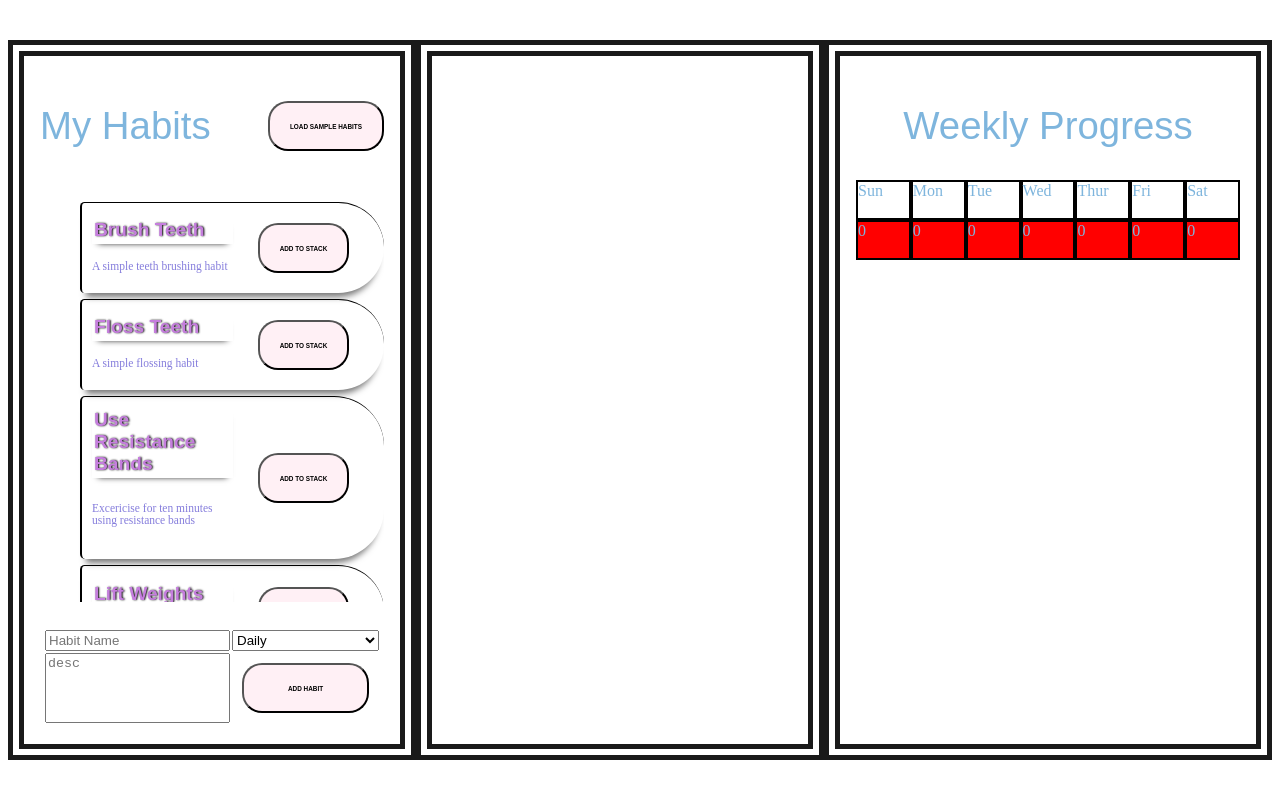
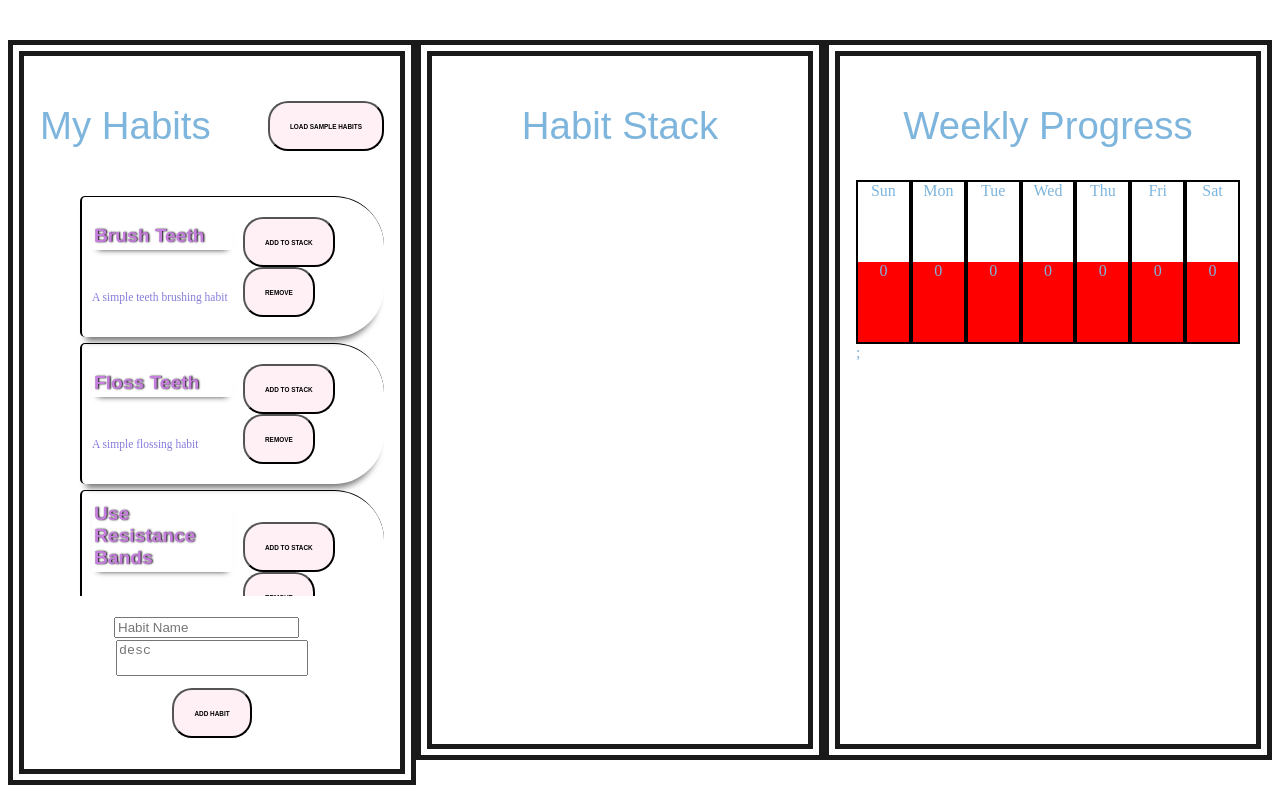
Before and after one commit to MatCre/Habit-Tracker, a React app in the folder habit-tracker/: page / in a window 1280 px wide. Both pictures are taken after a click on the button "LOAD SAMPLE HABITS". Built offline with nearby package versions, Linux system fonts and the light colour scheme.

Commit message:
Basic functionality done. You can add a habit, complete a habit, your week progress is incremented and the color updated

```diff
--- a/habit-tracker/src/Sass/Components/_addHabitForm.scss
+++ b/habit-tracker/src/Sass/Components/_addHabitForm.scss
@@ -1,11 +1,16 @@
 .habit-form-edit {
-    display: grid;
-    grid-template-columns: 1fr 1fr;
-    gap: 2px;
+    display: flex;
+    flex-direction: column;
+    align-items: center;
     padding: 5px;
     min-height: 10vh;
+    input {
+        align-self: flex-start;
+    }
     textarea {
         resize: none;
+        margin: 2px;
+        width: 15vw;
     }
     button {
         margin: 10px;
--- a/habit-tracker/src/Sass/Components/_weeklyTracker.scss
+++ b/habit-tracker/src/Sass/Components/_weeklyTracker.scss
@@ -1,9 +1,21 @@
 .week-prog-wrap {
     display: grid;
+    align-content: space-between;
     grid-template-columns: repeat(7, 1fr);
-    grid-template-rows: 1fr 1fr;
+    grid-template-rows: 1fr 1f;
     width: 30vw;
     height: 10vh;
+}
+
+.day-wrap {
+    display: flex;
+    flex-direction: column;
+    min-height: 10vhpx;
+    span {
+        display: block;
+        text-align: center;
+        height: 10vh;
+    }
 }
 
 .week-prog-wrap > * {
--- a/habit-tracker/src/Sass/app.scss
+++ b/habit-tracker/src/Sass/app.scss
@@ -24,7 +24,7 @@
 }
 
 .habit-list {
-    overflow: scroll;
+    overflow: auto;
     max-height: 50vh;
 }
 
--- a/habit-tracker/src/components/AddHabitForm.js
+++ b/habit-tracker/src/components/AddHabitForm.js
@@ -3,21 +3,28 @@ import PropTypes from 'prop-types';
 import '../Sass/Components/_addHabitForm.scss';
 
 class AddHabitForm extends React.Component {
+    nameRef = React.createRef();
+    descRef = React.createRef();
+    addedRef = React.createRef();
 
-    // createHabit = (event) => {
-    //     event.preventDefault();
-    //     console.log(event);
-    // }
+    createHabit = (event) => {
+        event.preventDefault();
+        console.log(event);
+        const habit = {
+            habitName: this.nameRef.current.value,
+            habitDesc: this.descRef.current.value,
+            added: false
+        }
+        this.props.addHabit(habit)
+        //refresh the form
+        event.currentTarget.reset();
+    }
 
     render() {
         return(
-            <form className="habit-form-edit" >
-                <input name="name" type="text" placeholder="Habit Name" />
-                <select name="frequency" placeholder="Daily">
-                    <option value="daily">Daily</option>
-                    <option value="wekkly">Weekly</option>
-                </select>
-                <textarea name="desc" placeholder="desc" />
+            <form className="habit-form-edit" onSubmit={this.createHabit} >
+                <input name="name" ref={this.nameRef} type="text" placeholder="Habit Name"  autoComplete='off'/>
+                <textarea name="desc" ref={this.descRef} placeholder="desc" />
                 <button type="submit">Add Habit</button>
             </form>
         )
--- a/habit-tracker/src/components/App.js
+++ b/habit-tracker/src/components/App.js
@@ -12,8 +12,15 @@ class App extends React.Component {
     state = {
         habits: {},
         habitStack: {},
-        weeklyTrack: [0,0,0,0,0,0,0]
+        weeklyTrack: {Sun: 0,
+            Mon: 0,
+            Tue: 0,
+            Wed: 0,
+            Thu: 0,
+            Fri: 0,
+            Sat: 0
     }
+}
 
     componentDidMount() {
         const localStorageRef1 = localStorage.getItem('habitStack');
@@ -30,6 +37,21 @@ class App extends React.Component {
 
         localStorage.setItem('habitStack', JSON.stringify(this.state.habitStack));
         localStorage.setItem('weeklyTrack', JSON.stringify(this.state.weeklyTrack));
+    }
+
+    addHabit = (habit) => {
+        //1. Take a copy of the exhisting state
+        const habits = {...this.state.habits};
+        //2. Add our new habit to that variable
+        habits[`habit${Date.now()}`] = habit;
+        //3. set the new fishes object to state
+        this.setState({habits,})
+    }
+
+    removeHabit = (key) => {
+        const habits = {...this.state.habits};
+        delete habits[key];
+        this.setState({habits})
     }
 
     addToHabitStack = (key) => {
@@ -54,16 +76,36 @@ class App extends React.Component {
         //Copy the state of weeklyTrack
         const weeklyTrack = {...this.state.weeklyTrack}
         //Get the value of the array value i want to incremenet
-        let valueToIncrement = weeklyTrack[today];
+        let day;
+        switch (today) {
+            case 0:
+              day = "Sun";
+              break;
+            case 1:
+              day = "Mon";
+              break;
+            case 2:
+               day = "Tue";
+              break;
+            case 3:
+              day = "Wed";
+              break;
+            case 4:
+              day = "Thu";
+              break;
+            case 5:
+              day = "Fri";
+              break;
+            case 6:
+              day = "Sat";
+          }
+        let valueToIncrement = weeklyTrack[day];
         //Increment that value
         valueToIncrement ++
         //Set todays value to that incremented value
-        weeklyTrack[today] = valueToIncrement;
+        weeklyTrack[day] = valueToIncrement;
         //Set the state of weekly track to the new values.
         this.setState({ weeklyTrack })
-
-
-
     }
 
     completeHabitInHabitStack = (key) => {
@@ -93,12 +135,14 @@ class App extends React.Component {
                         key={key}
                         details={this.state.habits[key]}
                         addToHabitStack={this.addToHabitStack}
+                        removeHabit={this.removeHabit}
                         index={key}
                         />)}
                     </ul>
-                    <AddHabitForm />
+                    <AddHabitForm addHabit={this.addHabit}/>
                 </div>
                 <div className="stack-wrap">
+                        <h2>Habit Stack</h2>
                     {Object.keys(this.state.habitStack).map(key =>
                         <HabitCard
                         key={key}
--- a/habit-tracker/src/components/HabitCard.js
+++ b/habit-tracker/src/components/HabitCard.js
@@ -40,6 +40,7 @@ class HabitCard extends React.Component {
                             }
                     ref={this.buttonTextRef}
                             ></button>
+                            <button className="delete-habit" onClick={() => this.props.removeHabit(this.props.index)}>Remove</button>
 
                 </div>
             </div>
--- a/habit-tracker/src/components/WeeklyTracker.js
+++ b/habit-tracker/src/components/WeeklyTracker.js
@@ -4,28 +4,36 @@ import '../Sass/Components/_weeklyTracker.scss';
 class WeeklyTracker extends React.Component {
 
 
+
+
+    createDayDiv = (key, value) => {
+        if(value === 0) {
+        return <div className="day-wrap" key={key} >
+                    <div className={key}><span>{key}</span></div>
+                    <div className="day-track" ><span>{value}</span></div>
+               </div>
+        } else if (value > 0 && value <= 4) {
+            return <div className="day-wrap" key={key} >
+            <div className={key}><span>{key}</span></div>
+            <div className="day-track-some" ><span>{value}</span></div>
+       </div>
+        } else {
+            return <div className="day-wrap" key={key} >
+                    <div className={key}><span>{key}</span></div>
+                    <div className="day-track-all" ><span>{value}</span></div>
+               </div>
+        }
+    }
+
     render() {
 
-        const weeklyTrack = {...this.props.weeklyTrack}
-
         return (
-            <div className="tracker-wrap">
+            <div className="tracker-wrap" >
                 <h2>Weekly Progress</h2>
                 <div className="week-prog-wrap">
-                        <div className="sunday">Sun</div>
-                        <div className="monday">Mon</div>
-                        <div className="tuesday">Tue</div>
-                        <div className="wednesday">Wed</div>
-                        <div className="thursday">Thur</div>
-                        <div className="friday">Fri</div>
-                        <div className="saturday">Sat</div>
-                        <div id="day1" className="day-track"><span>{(weeklyTrack[0])}</span></div>
-                        <div id="day2" className="day-track"><span>{(weeklyTrack[1])}</span></div>
-                        <div id="day3" className="day-track"><span>{(weeklyTrack[2])}</span></div>
-                        <div id="day4" className="day-track"><span>{(weeklyTrack[3])}</span></div>
-                        <div id="day5" className="day-track"><span>{(weeklyTrack[4])}</span></div>
-                        <div id="day6" className="day-track"><span>{(weeklyTrack[5])}</span></div>
-                        <div id="day7" className="day-track"><span>{(weeklyTrack[6])}</span></div>
+                        {Object.keys(this.props.weeklyTrack).map(key =>
+                            this.createDayDiv(key,this.props.weeklyTrack[key])
+                        )};
                 </div>
             </div>
         )
--- a/habit-tracker/src/sampleHabits.js
+++ b/habit-tracker/src/sampleHabits.js
@@ -4,31 +4,26 @@ const habits = {
     habit1: {
         habitName: 'Brush Teeth',
         habitDesc: 'A simple teeth brushing habit',
-        habitLength: 'short',
         added: false
     },
     habit2: {
         habitName: 'Floss Teeth',
         habitDesc: 'A simple flossing habit',
-        habitLength: 'short',
         added: false
     },
     habit3: {
         habitName: 'Use Resistance Bands',
         habitDesc: 'Excericise for ten minutes using resistance bands',
-        habitLength: 'medium',
         added: false
     },
     habit4: {
         habitName: 'Lift Weights',
         habitDesc: 'Excercise by lifting weights',
-        habitLength: 'medium',
         added: false
     },
     habit5: {
         habitName: 'Read 1 Chapter',
         habitDesc: 'Read atleast one chapter of a book',
-        habitLength: 'medium',
         added: false
     },
 
```
